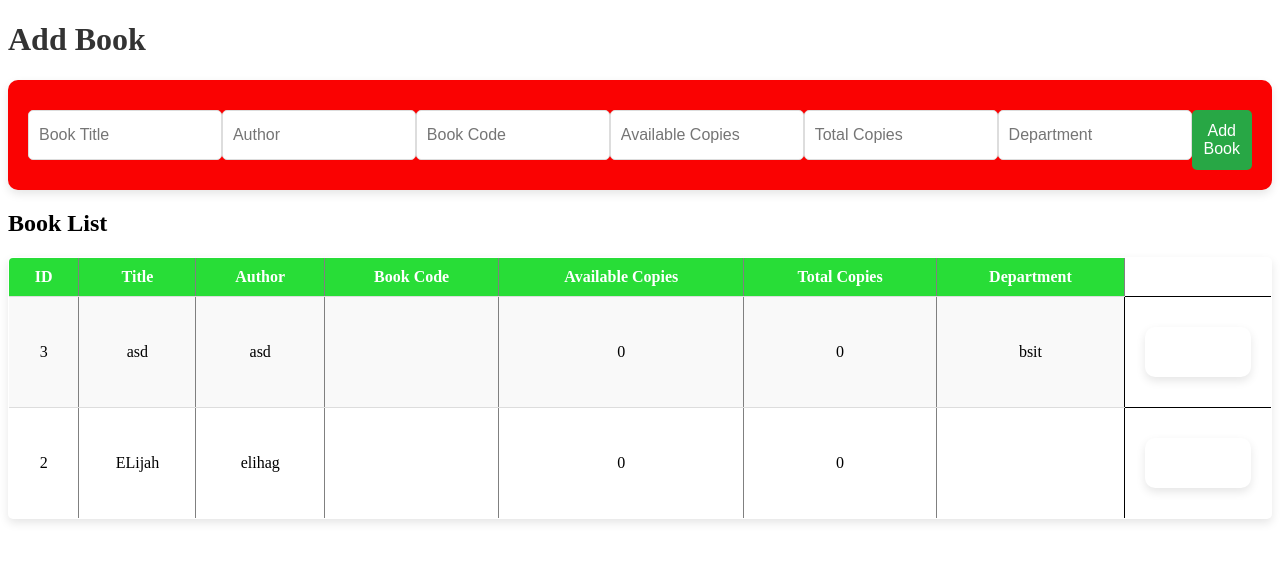
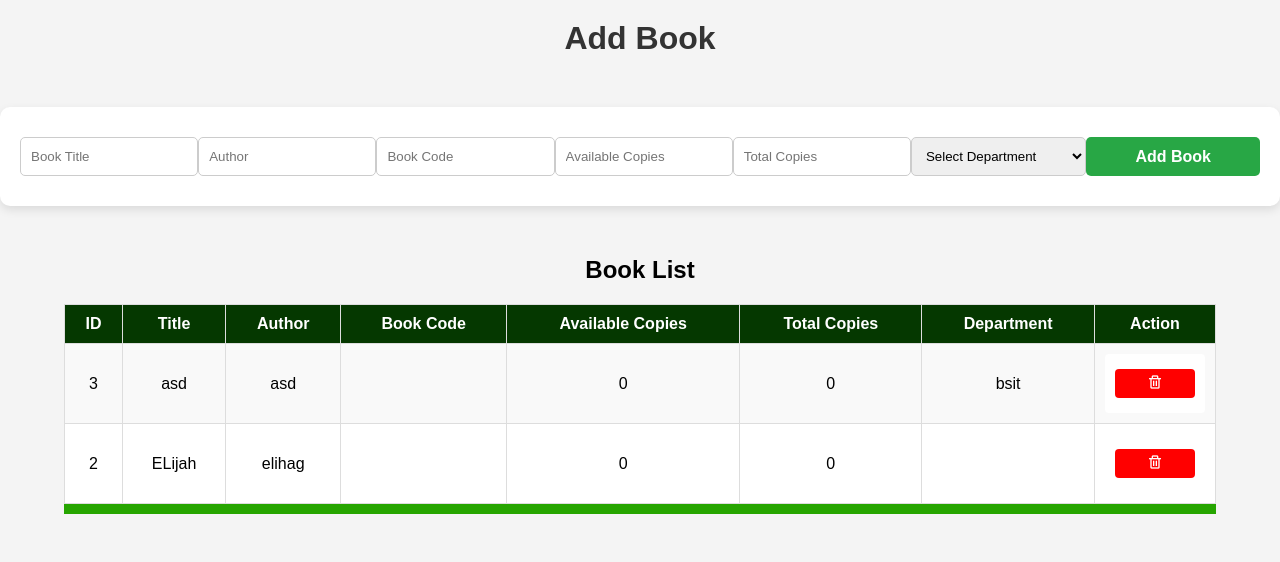
Before and after one commit to tolimatt/libtracker, a PHP site: page /addbook.php in a window 1280 px wide. Shown: the top 562 px of the page. Run offline with PHP 8.4, Linux system fonts and the light colour scheme; data comes from the database, SQL or seed files in the repository.

Commit message:
added some changes to the add book page

```diff
--- a/add_book.css
+++ b/add_book.css
@@ -1,108 +1,110 @@
-/* General Styling */
-/* Title */
+/* Global Styles */
+body {
+    font-family: Arial, sans-serif;
+    background: #f4f4f4;
+    margin: 0;
+    padding: 0;
+    text-align: center;
+}
+
+/* Heading */
 h1 {
     color: #333;
+    margin-top: 20px;
 }
 
 /* Form Styling */
-form {
-    background: #fa0202;
+.addbookform {
+    background: white;
     padding: 20px;
     border-radius: 10px;
     box-shadow: 0px 4px 10px rgba(0, 0, 0, 0.1);
-    width: 1000px auto;
-    margin: 20px auto;
+    max-width: auto; /* Set a max-width for the form */
+    margin: 50px auto;
     display: flex;
+    justify-content: space-between;
     flex-direction: row;
-    justify-content: center;
 }
 
-input {
+input, select, button {
+    width: 100%;
+    padding: 10px;
     margin: 10px 0;
-    padding: 10px;
-    font-size: 16px;
-    border: 1px solid #ddd;
+    border: 1px solid #ccc;
     border-radius: 5px;
-    width: 100%;
 }
 
 button {
-    background-color: #28a745;
+    background: #28a745;
     color: white;
+    font-size: 16px;
     border: none;
-    padding: 12px;
-    font-size: 16px;
     cursor: pointer;
-    border-radius: 5px;
-    margin-top: 10px;
+    font-weight: bold;
 }
 
 button:hover {
-    background-color: #218838;
+    background: #218838;
 }
+.table-container {
+    max-height: 500px; /* Set the desired height */
+    overflow-y: auto; /* Enable vertical scrolling */
+    margin: 20px auto;
+    padding-bottom: 10px;
+    width: 90%;
+    background: rgb(38, 165, 0);
 
+
+}
 /* Table Styling */
 table {
-    width: 100%;
-    margin: 20px auto;
+    width:100%;
     border-collapse: collapse;
     background: white;
-    border-radius: 5px;
-    padding: 5px;
-    overflow: hidden;
-    box-shadow: 0px 4px 10px rgba(0, 0, 0, 0.1);
+    position: relative;
+    margin: 0;
+    padding: 0;
 }
 
 th, td {
     padding: 10px;
-    text-align: center;
-    border-bottom: 1px solid #ddd;
+    border: 1px solid #ddd;
 }
 
 th {
-    background-color: #28dd37;
+    background: #053800;
     color: white;
+    position: sticky;
+    top: 0;
 }
 
 tr:nth-child(even) {
-    background-color: #f9f9f9;
+    background: #f9f9f9;
 }
 
 tr:hover {
-    background-color: #f1f1f1;
+    background: #f1f1f1;
 }
 
-p {
-    font-size: 18px;
-    color: #333;
-}
-.deletebtn{
-    background-color: #ffffff;
+/* Delete Button */
+.delete-btn {
+    background: red;
     color: white;
-    padding: 10px 20px;
-    border: 1px solid #000000;
-    border-radius: 1px;
+    border: none;
     cursor: pointer;
-    margin-top: 10px;
-}
-.delete-btn {
-
-        background-color: transparent;
-        border: none;
-        color: rgb(248, 6, 6);
-        cursor: pointer;
-        font-size: 18px;
-        padding: 0; /* Remove padding */
-
-
+    padding: 5px 10px;
+    border-radius: 4px;
 }
 
 .delete-btn:hover {
-    color: darkred;
+    background: darkred;
 }
 
-.delete{
-    background: white;
+.deletebtn{
+    background: rgb(255, 255, 255);
     color: white;
-
+    border: none;
+    cursor: pointer;
+    padding: 5px 10px;
+    border-radius: 4px;
 }
--- a/addbook.php
+++ b/addbook.php
@@ -1,54 +1,89 @@
 <?php include 'db_config.php'; ?>
+
+<?php
+if ($_SERVER["REQUEST_METHOD"] == "POST") {
+    if (isset($_POST["delete_book"])) {
+        $book_id = $_POST["book_id"];
+        $delete_sql = "DELETE FROM books WHERE book_id = $book_id";
+        if ($conn->query($delete_sql) === TRUE) {
+            echo "<p style='color: green;'>Book deleted successfully!</p>";
+        } else {
+            echo "<p style='color: red;'>Error deleting book: " . $conn->error . "</p>";
+        }
+    } else {
+        // Check if form fields are set
+        if (isset($_POST['title'], $_POST['author'], $_POST['isbn'], $_POST['copies_available'], $_POST['total_copies'], $_POST['department'])) {
+            // Get form values
+            $title = $_POST['title'];
+            $author = $_POST['author'];
+            $book_number = $_POST['isbn'];
+            $copies_available = $_POST['copies_available'];
+            $total_copies = $_POST['total_copies'];
+            $department = $_POST['department'];
+
+            // SQL query
+            $sql = "INSERT INTO books (title, author, isbn, copies_available, total_copies, department)
+                    VALUES ('$title', '$author', '$book_number', '$copies_available', '$total_copies', '$department')";
+
+            // Execute query
+            if ($conn->query($sql) === TRUE) {
+                echo "<p style='color: green;'>Book added successfully!</p>";
+            } else {
+                echo "<p style='color: red;'>Error: " . $sql . "<br>" . $conn->error . "</p>";
+            }
+        }
+    }
+}
+?>
+
 <!DOCTYPE html>
 <html lang="en">
 <head>
     <meta charset="UTF-8">
     <meta name="viewport" content="width=device-width, initial-scale=1.0">
     <link rel="stylesheet" href="add_book.css">
+    <link href='https://unpkg.com/boxicons@2.1.1/css/boxicons.min.css' rel='stylesheet'>
     <title>Add Book</title>
+    <link rel="stylesheet" href="add_book.css">
 </head>
 <body>
     <h1>Add Book</h1>
-    <form action="" method="POST">  <!-- Submits to the same file -->
+    <form class="addbookform" action="" method="POST">  <!-- Submits to the same file -->
         <input type="text" name="title" placeholder="Book Title" required>
         <input type="text" name="author" placeholder="Author" required>
-        <input type="text" name="isbn" placeholder="Book Code" required> <!-- Fixed name -->
+        <input type="number" name="isbn" placeholder="Book Code" required> <!-- Fixed name -->
         <input type="number" name="copies_available" placeholder="Available Copies" required>
         <input type="number" name="total_copies" placeholder="Total Copies" required>
-        <input type="text" name="department" placeholder="Department" required>
-        <br>
+        <select name="department" required>
+            <option value="" disabled selected>Select Department</option>
+            <option value="CITE">CITE</option>
+            <option value="CMA">CMA</option>
+            <option value="CEA">CEA</option>
+            <option value="CAS">CEA</option>
+            <option value="CELA">CEA</option>
+            <!-- Add more departments as needed -->
+        </select>
         <button type="submit">Add Book</button>
     </form>
 
     <?php
-    if ($_SERVER['REQUEST_METHOD'] == 'POST') {
-        // Get form values
-        $title = $_POST['title'];
-        $author = $_POST['author'];
-        $book_number = $_POST['isbn'];
-        $copies_available = $_POST['copies_available'];
-        $total_copies = $_POST['total_copies'];
-        $department = $_POST['department'];
-
-        // SQL query
-        $sql = "INSERT INTO books (title, author, isbn, copies_available, total_copies, department)
-                VALUES ('$title', '$author', '$book_number', '$copies_available', '$total_copies', '$department')";
-
-        // Execute query
-        if ($conn->query($sql) === TRUE) {
-            echo "<p style='color: green;'>Book added successfully!</p>";
-        } else {
-            echo "<p style='color: red;'>Error: " . $sql . "<br>" . $conn->error . "</p>";
-        }
-    }
-
     // Fetch and display books
     $result = $conn->query("SELECT * FROM books ORDER BY book_id DESC");
 
     if ($result->num_rows > 0) {
         echo "<h2>Book List</h2>";
+        echo "<div class='table-container'>";
         echo "<table border='1'>";
-        echo "<tr><th>ID</th><th>Title</th><th>Author</th><th>Book Code</th><th>Available Copies</th><th>Total Copies</th><th>Department</th></tr>";
+        echo "<tr>
+                <th>ID</th>
+                <th>Title</th>
+                <th>Author</th>
+                <th>Book Code</th>
+                <th>Available Copies</th>
+                <th>Total Copies</th>
+                <th>Department</th>
+                <th>Action</th>
+              </tr>";
         while ($row = $result->fetch_assoc()) {
             echo "<tr>
                     <td>{$row['book_id']}</td>
@@ -58,10 +93,12 @@
                     <td>{$row['copies_available']}</td>
                     <td>{$row['total_copies']}</td>
                     <td>{$row['department']}</td>
-                    <td class='deletebtn'>
-                        <form class='delete' method='POST' action='deletebook.php' onsubmit='return confirmDelete()'>
+                    <td>
+                        <form class='deletebtn' method='POST' onsubmit='return confirmDelete()'>
                             <input type='hidden' name='book_id' value='{$row['book_id']}'>
-                            <button type='submit' class='delete-btn'><i class='bx bx-trash'></i></button>
+                            <button type='submit' name='delete_book' class='delete-btn'>
+                                <i class='bx bx-trash'></i>
+                            </button>
                         </form>
                     </td>
                   </tr>";
@@ -73,5 +110,11 @@
 
     $conn->close();
     ?>
+
+<script>
+function confirmDelete() {
+    return confirm("Are you sure you want to delete this book?");
+}
+</script>
 </body>
 </html>
```
Also changed, not shown: dashboard1.css (line endings or trailing spaces).
